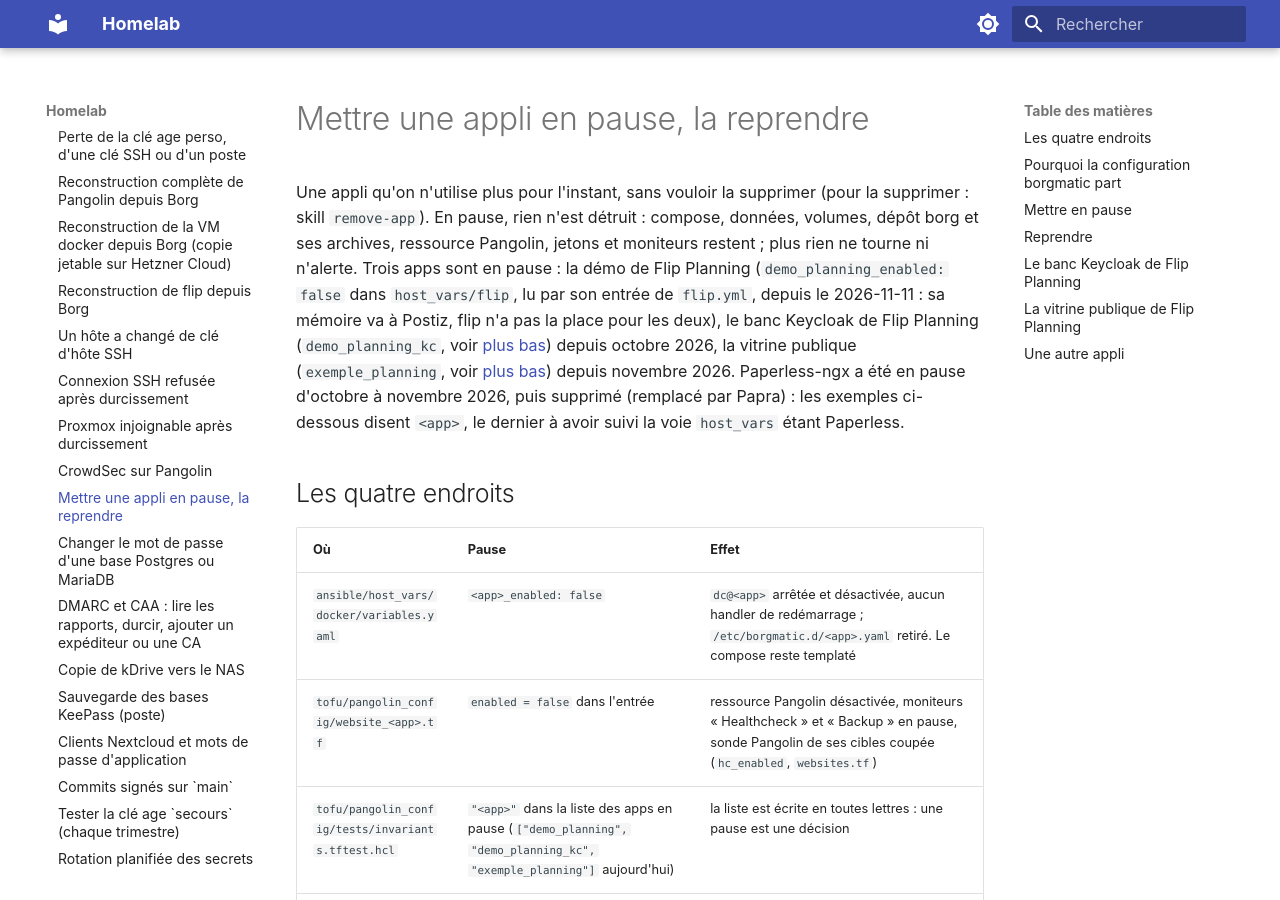
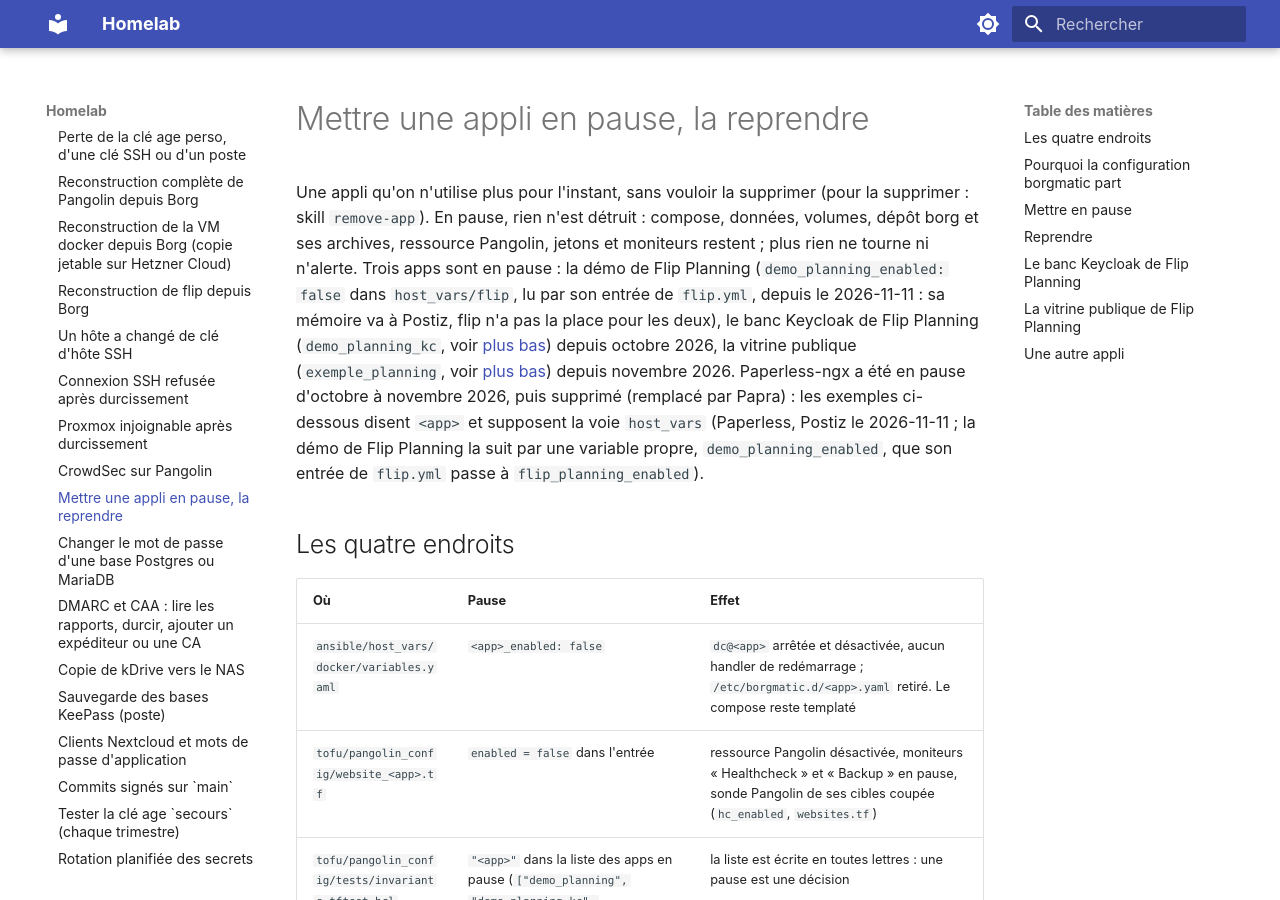
Before and after one commit to sylvainmetayer/homelab, an MkDocs documentation site: the page built from docs/runbooks/app-en-pause.md, in a window 1280 px wide and 900 px high. Built offline with MkDocs 1.6.1 and Material for MkDocs 9.7.7, drawn with Linux system fonts in a browser that asks for light colours.

Commit message:
fix(flip): correctifs de revue (converge Molecule de postiz, runbook de pause)
Claude-Session: https://claude.ai/code/session_01EfxfY8fJ9kcQdUaaEk8Jiy

```diff
--- a/docs/runbooks/app-en-pause.md
+++ b/docs/runbooks/app-en-pause.md
@@ -10,8 +10,10 @@ mémoire va à Postiz, flip n'a pas la place pour les deux), le banc Keycloak de
 (`demo_planning_kc`, voir [plus bas](#le-banc-keycloak-de-flip-planning)) depuis
 octobre 2026, la vitrine publique (`exemple_planning`, voir
 [plus bas](#la-vitrine-publique-de-flip-planning)) depuis novembre 2026. Paperless-ngx a été en pause d'octobre à novembre 2026, puis
-supprimé (remplacé par Papra) : les exemples ci-dessous disent `<app>`, le
-dernier à avoir suivi la voie `host_vars` étant Paperless.
+supprimé (remplacé par Papra) : les exemples ci-dessous disent `<app>` et
+supposent la voie `host_vars` (Paperless, Postiz le 2026-11-11 ; la démo de Flip
+Planning la suit par une variable propre, `demo_planning_enabled`, que son
+entrée de `flip.yml` passe à `flip_planning_enabled`).
 
 ## Les quatre endroits
 
```
Also changed, not shown: 1 other file.
